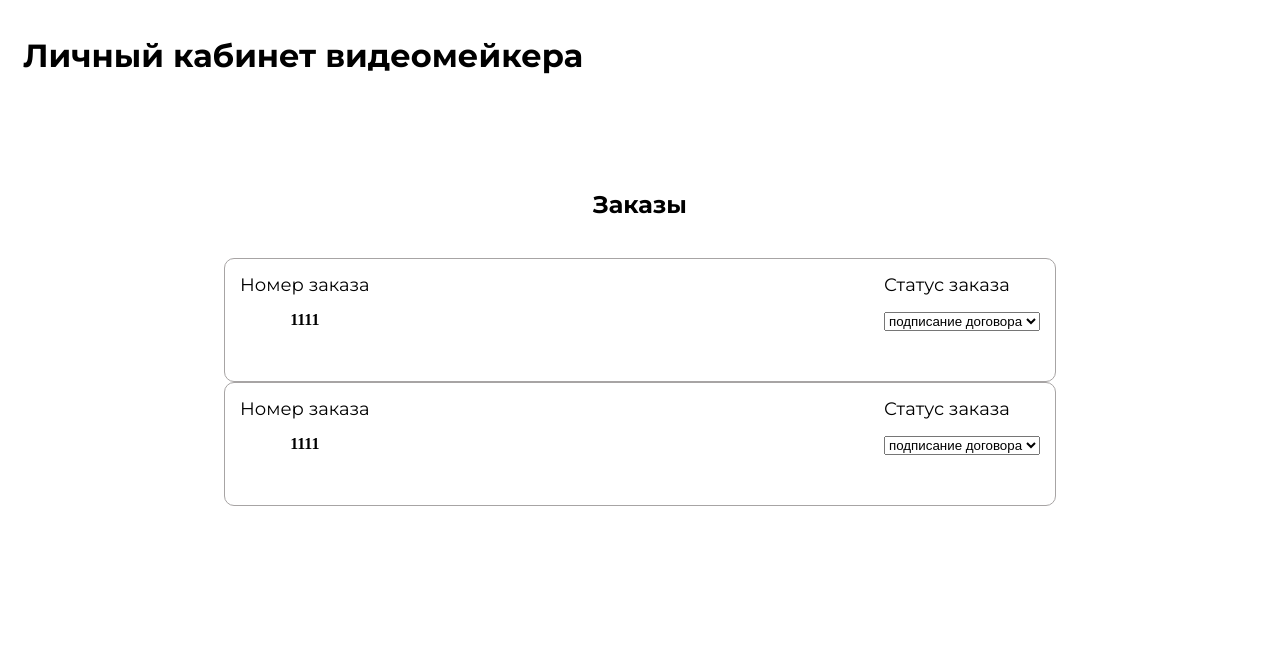
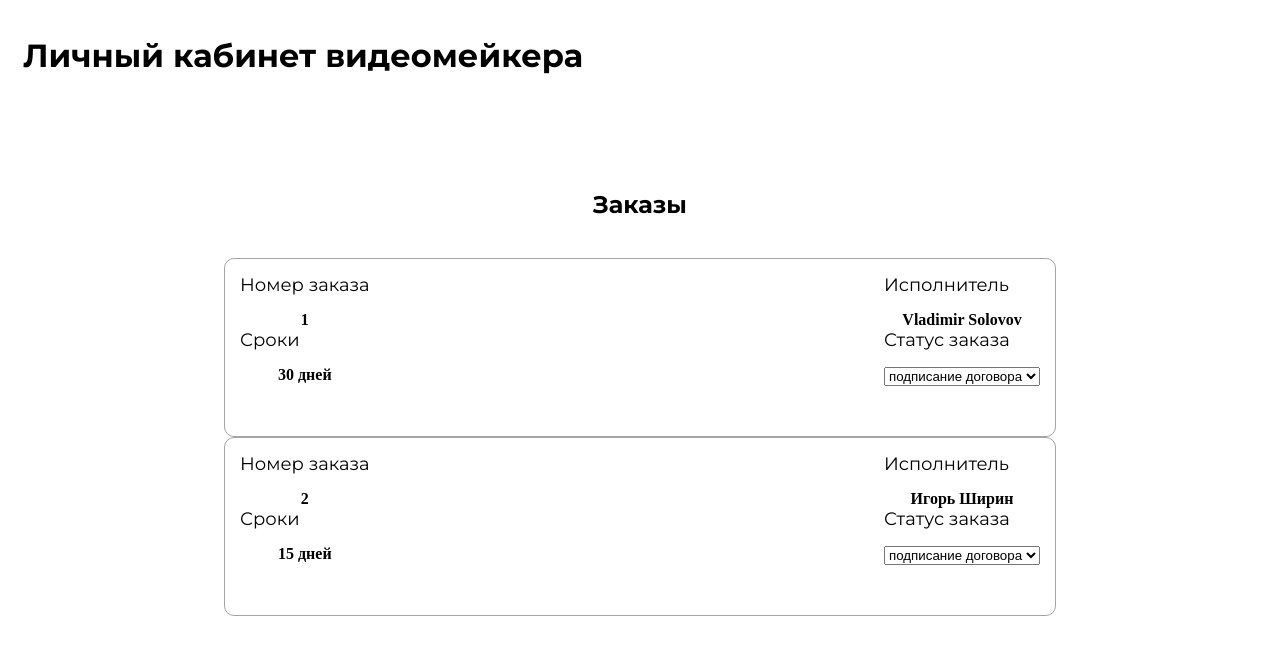
Before and after one commit to Gudvine/vovasite, a Django app: page /cabinet/ in a window 1280 px wide. Shown: the top 655 px of the page. Run offline with Django 4.2, Linux system fonts and the light colour scheme; data comes from the database, SQL or seed files in the repository; both versions use the stored data as it was after the commit.

Commit message:
some fixes

```diff
--- a/vovasite/static/css/search_style.css
+++ b/vovasite/static/css/search_style.css
@@ -37,6 +37,7 @@ body {
   border-radius: 15px;
 }
 
+
 @media only screen and (min-width: 450px) {
   .videomaker-wrapper {
     width: 50%;
--- a/vovasite/static/css/style_cab.css
+++ b/vovasite/static/css/style_cab.css
@@ -37,3 +37,7 @@
     text-align: center;
     font-weight: 600;
 }
+
+.comment-section{
+    padding: 10px;
+}
--- a/vovasite/templates/cabinet.html
+++ b/vovasite/templates/cabinet.html
@@ -25,9 +25,13 @@
     <div class="lich__box">
         <div class="lich_1">
             <div class="lich__name">Номер заказа</div>
-            <div class="lich__number">1111</div>
+            <div class="lich__number">{{ order.id }}</div>
+            <div class="lich__name">Сроки</div>
+            <div class="lich__number">{{ order.time_days }} дней</div>
         </div>
         <div class="lich__2">
+            <div class="lich__name">Исполнитель</div>
+            <div class="lich__number">{{ order.maker.first_name }} {{ order.maker.last_name }}</div>
             <div class="lich__name">Статус заказа</div>
             <div class="lich__stutus"><select>
                 <option value="подписание договора">подписание договора</option>
--- a/vovasite/templates/maker_detail.html
+++ b/vovasite/templates/maker_detail.html
@@ -33,6 +33,10 @@
             <div class="lich__stutus"><a href="https://youtube.com/playlist?list=PLuqhXJMeFyhvxgOX8pNw5TtqFGn1bWNdp">Видео</div>
         </div>
     </div>
+    <form action="" method="post">
+    <textarea type="text" placeholder="Пример : Очень хороший видеомейкер! Всем советую!" class="footer__input"></textarea><br>
+    <button type="submit" class="comment-section">Оставить отзыв</button>
+    </form>
 </body>
 
 </html>
```
Also changed, not shown: vovasite/templates/search_results.html (+11 -8 lines), db.sqlite3.
